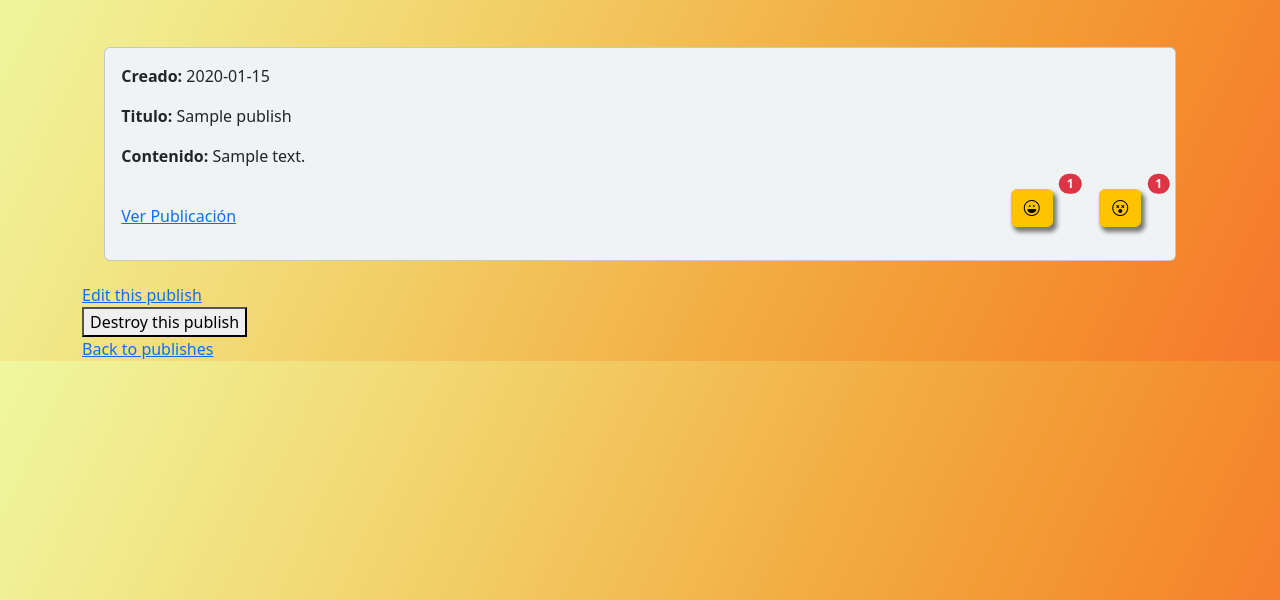
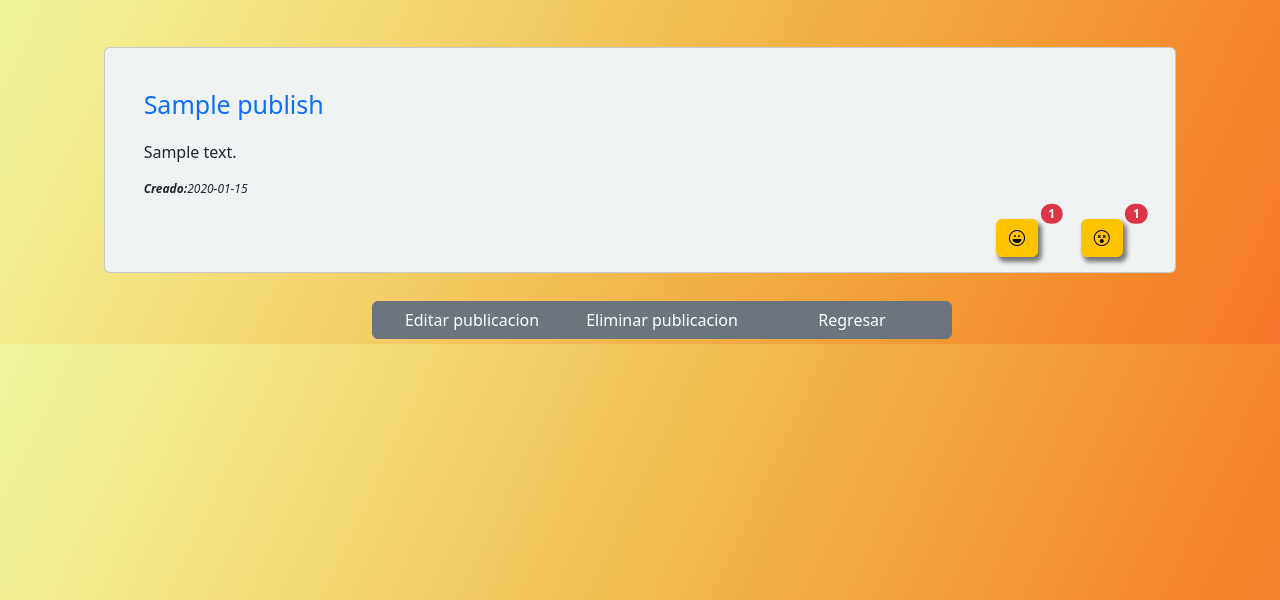
Before and after one commit to johnmgc/ucode_mono, a Rails app: page /publishes/1 in a window 1280 px wide. Shown: the part 66-666 px from the top of the page. Run offline with Rails 7, Linux system fonts and the light colour scheme; a user stored in the database is signed in; tables that the repository leaves empty hold one stand-in row (values such as "Sample post"); some libraries are stand-ins or nearby versions.

Commit message:
se sigue con el diseño de las publicaciones

```diff
--- a/app/assets/stylesheets/styles.css
+++ b/app/assets/stylesheets/styles.css
@@ -96,8 +96,21 @@ body{
         margin-left: 3%; */
     }
     #btnDislike{
-        margin-left: 15%;
+        margin-left: 10%;
+        margin-right: 10%;
+
     }
+    #container-publishes{
+        width: 95%;
+    }
+    #container-like{
+        justify-content: end !important;
+        margin-bottom: 4%;
+    }
+    #publish_name{
+        padding-left: 10%;
+    }
+
 }
 
 @media (max-width: 1000) {
@@ -165,6 +178,7 @@ body{
     box-shadow: none;
     background-color: #F0F3F4;
     margin: 2%;
+    padding: 2%;
 }
 #container-card{
     margin-bottom: 7%;
@@ -190,3 +204,24 @@ body{
 #container-like{
     justify-content: end !important;
 }
+#create{
+    font-style: italic;
+    font-size: 12px;
+}
+#title_publish{
+    font-size: 25px;
+    text-decoration: none;
+}
+#btnPublish_id{
+    justify-content: center !important;
+}
+
+#btnEdit_p{
+    width: 200px !important;
+}
+#btnDelete_p{
+    width: 200px !important;
+}
+#btnBack_p{
+    width: 200px !important;
+}
--- a/app/views/kaminari/_first_page.html.erb
+++ b/app/views/kaminari/_first_page.html.erb
@@ -1,3 +1,3 @@
 <li class="page-item">
-  <%= link_to_unless current_page.first?, raw(t 'views.pagination.first'), url, remote: remote, class: 'page-link' %>
+  <%= link_to_unless current_page.first?, raw(t 'views.pagination.Primero'), url, remote: remote, class: 'page-link' %>
 </li>
--- a/app/views/kaminari/_last_page.html.erb
+++ b/app/views/kaminari/_last_page.html.erb
@@ -1,3 +1,3 @@
 <li class="page-item">
-  <%= link_to_unless current_page.last?, raw(t 'views.pagination.last'), url, remote: remote, class: 'page-link' %>
+  <%= link_to_unless current_page.last?, raw(t 'views.pagination.Anterior'), url, remote: remote, class: 'page-link' %>
 </li>
--- a/app/views/kaminari/_next_page.html.erb
+++ b/app/views/kaminari/_next_page.html.erb
@@ -1,3 +1,3 @@
 <li class="page-item">
-  <%= link_to_unless current_page.last?, raw(t 'views.pagination.next'), url, rel: 'next', remote: remote, class: 'page-link' %>
+  <%= link_to_unless current_page.last?, raw(t 'views.pagination.Siguiente'), url, rel: 'next', remote: remote, class: 'page-link' %>
 </li>
--- a/app/views/kaminari/_paginator.html.erb
+++ b/app/views/kaminari/_paginator.html.erb
@@ -10,7 +10,7 @@
           <%= gap_tag %>
         <% end %>
       <% end %>
-      <%= next_page_tag unless current_page.last? %>
+      <%= next_page_tag  unless current_page.last? %>
       <%= last_page_tag unless current_page.last? %>
     </ul>
   </nav>
--- a/app/views/kaminari/_prev_page.html.erb
+++ b/app/views/kaminari/_prev_page.html.erb
@@ -1,3 +1,3 @@
 <li class="page-item">
-  <%= link_to_unless current_page.first?, raw(t 'views.pagination.previous'), url, rel: 'prev', remote: remote, class: 'page-link' %>
+  <%= link_to_unless current_page.first?, raw(t 'views.pagination.Anterior'), url, rel: 'prev', remote: remote, class: 'page-link' %>
 </li>
--- a/app/views/publishes/_publish.html.erb
+++ b/app/views/publishes/_publish.html.erb
@@ -1,23 +1,9 @@
 <div class="card" id="container-publishes">
   <div class="card-body">
     <div id="<%= dom_id publish %>">
-
-      <p>
-        <strong>Creado:</strong>
-        <%= publish.published_at.to_s.to_date %>
-      </p>
-
-      <p>
-        <strong>Titulo:</strong>
-        <%= publish.title %>
-      </p>
-
-      <p>
-        <strong>Contenido:</strong>
-        <%= publish.content %>
-      </p>
-
-
+      <p><%= link_to "#{publish.title}", publish, id:'title_publish' %></p>
+      <p><%= publish.content %></p>
+      <p id="create"><strong>Creado:</strong><%= publish.published_at.to_s.to_date%></p>
         <div class="row" id="container-like">
           <div class="col-1" id="btnLike">
             <%= button_to "", likes_publishes_path(publish.id,"likes"), method: "post",  class: 'btn btn-light position-absolute bi bi-emoji-laughing', id:"like"%>
@@ -31,18 +17,7 @@
               <%= publish.dislikes %>
           </span>
         </div>
-
-
-
-
-
-
-
       </div>
-
-      <p>
-        <%= link_to "Ver Publicación", publish %>
-      </p>
     </div>
   </div>
 </div>
--- a/app/views/publishes/index.html.erb
+++ b/app/views/publishes/index.html.erb
@@ -21,9 +21,9 @@
   </div>
   <div class="row" id="container-card">
     <div class="col-md-8">
-      <div class="card" id="card-publications">
-        <div class="card-body">
-          <h5 class="card-title">Publicaciones</h5>
+      <div class="card">
+        <div class="card-body" id="card_Pprincipal">
+          <h3 class="card-title" id="publish_name">Publicaciones</h3>
             <div id="publishes">
               <% @publishes.each do |publish| %>
               <%= render publish %>
--- a/app/views/publishes/show.html.erb
+++ b/app/views/publishes/show.html.erb
@@ -4,10 +4,20 @@
 
 <div>
 <% if @publish.usuario_id == current_user.id %>
-    <%= link_to "Edit this publish", edit_publish_path(@publish) %>
-    <%= button_to "Destroy this publish", @publish, method: :delete %>
-    <%= link_to "Back to publishes", publishes_path %>
+    <div class="row" id="btnPublish_id">
+      <div class="col-md-2">
+        <%= link_to "Editar publicacion", edit_publish_path(@publish), class: 'btn btn-secondary', id:'btnEdit_p' %>
+      </div>
+      <div class="col-md-2">
+        <%= button_to "Eliminar publicacion", @publish, method: :delete, class: 'btn btn-secondary', id:'btnDelete_p' %>
+      </div>
+       <div class="col-md-2">
+          <%= link_to "Regresar", publishes_path, class: 'btn btn-secondary', id:'btnBack_p' %>
+       </div>
+    </div>
   <% else  %>
-    <%= link_to "Back to publishes", publishes_path %>
+    <div class="row" id="btnPublish_id">
+      <%= link_to "Back to publishes", publishes_path, class: 'btn btn-secondary' %>
+    </div>
   <% end %>
 </div>
```
Also changed, not shown: Gemfile, Gemfile.lock, app/controllers/publishes_controller.rb (line endings or trailing spaces), app/models/publish.rb (line endings or trailing spaces), app/views/kaminari/_gap.html.erb (line endings or trailing spaces), app/views/kaminari/_page.html.erb (line endings or trailing spaces), config/initializers/kaminari_config.rb (line endings or trailing spaces).
